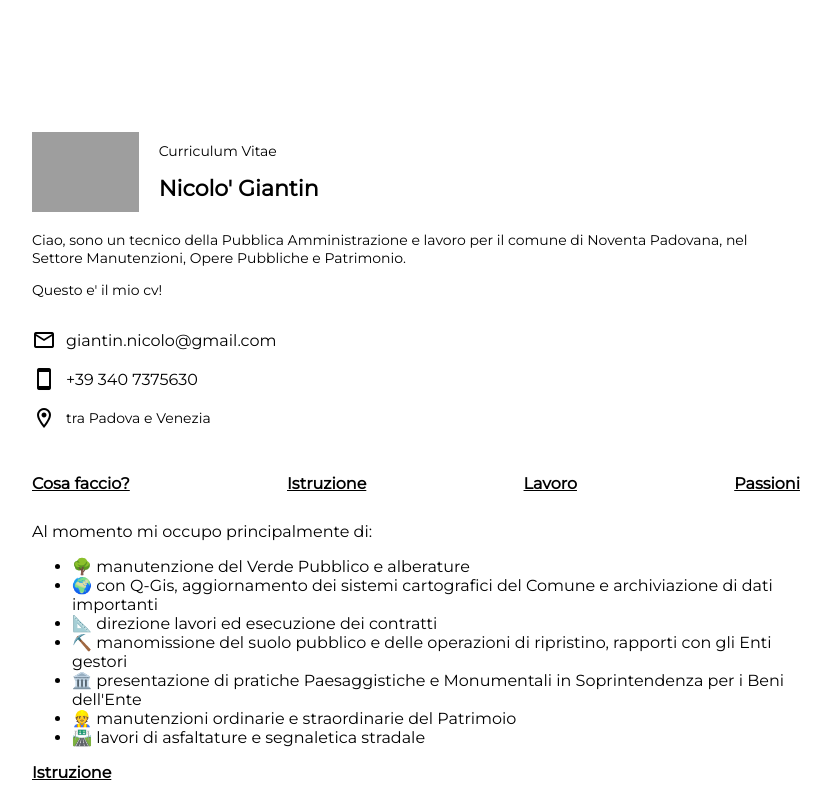
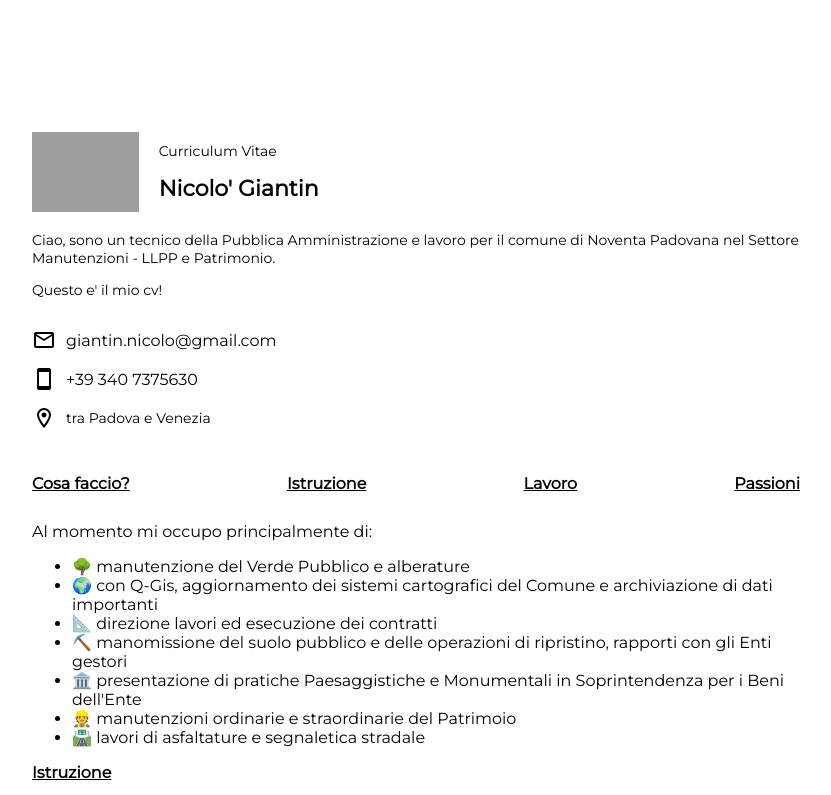
Before and after one commit to nGianta/ngiantin.com, a plain HTML site: page index.html in a window 1280 px wide. Shown: the top 795 px of the page, without its empty margins (224-1055 px from the left). Drawn offline with Linux system fonts and the light colour scheme; grey boxes are pictures that could not be loaded.

Commit message:
Update index.html

```diff
--- a/index.html
+++ b/index.html
@@ -65,7 +65,7 @@
           <h1>Nicolo' Giantin</h1>
       </div>
     </div>
-    <p>Ciao, sono un tecnico della Pubblica Amministrazione e lavoro per il comune di Noventa Padovana, nel Settore Manutenzioni, Opere Pubbliche e Patrimonio.</p>
+    <p>Ciao, sono un tecnico della Pubblica Amministrazione e lavoro per il comune di Noventa Padovana nel Settore Manutenzioni - LLPP e Patrimonio.</p>
     <p>Questo e' il mio cv!</p>
     <div style="height:15px;"></div>
     <div class="icon-text">
```
